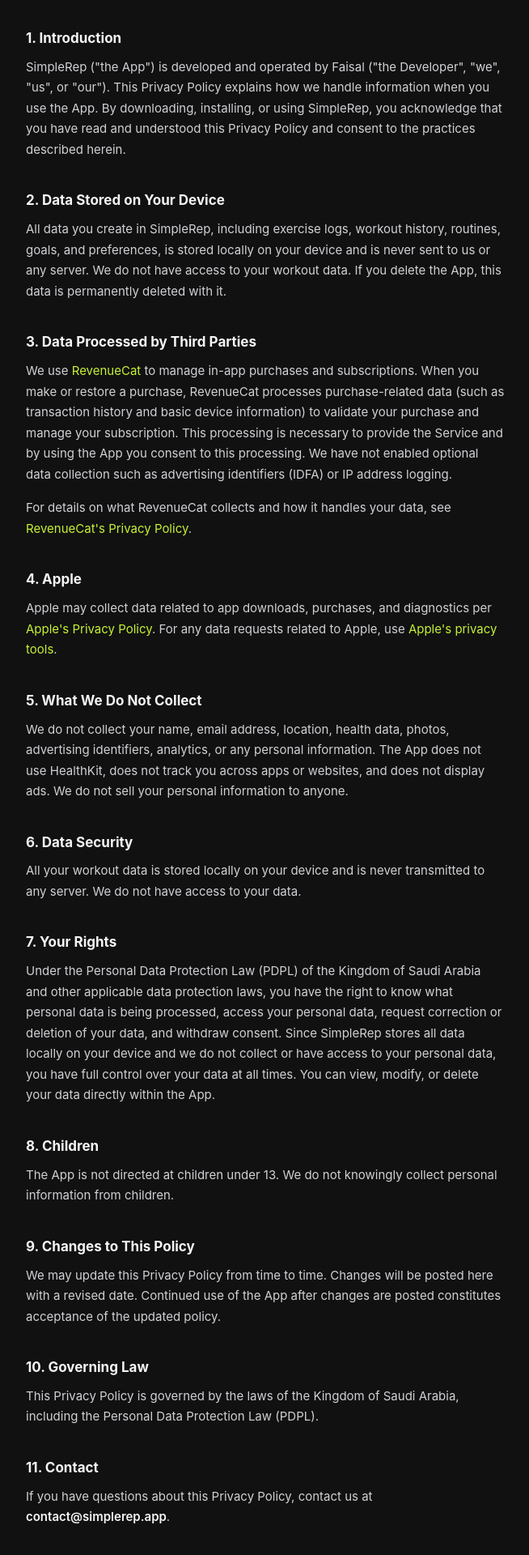
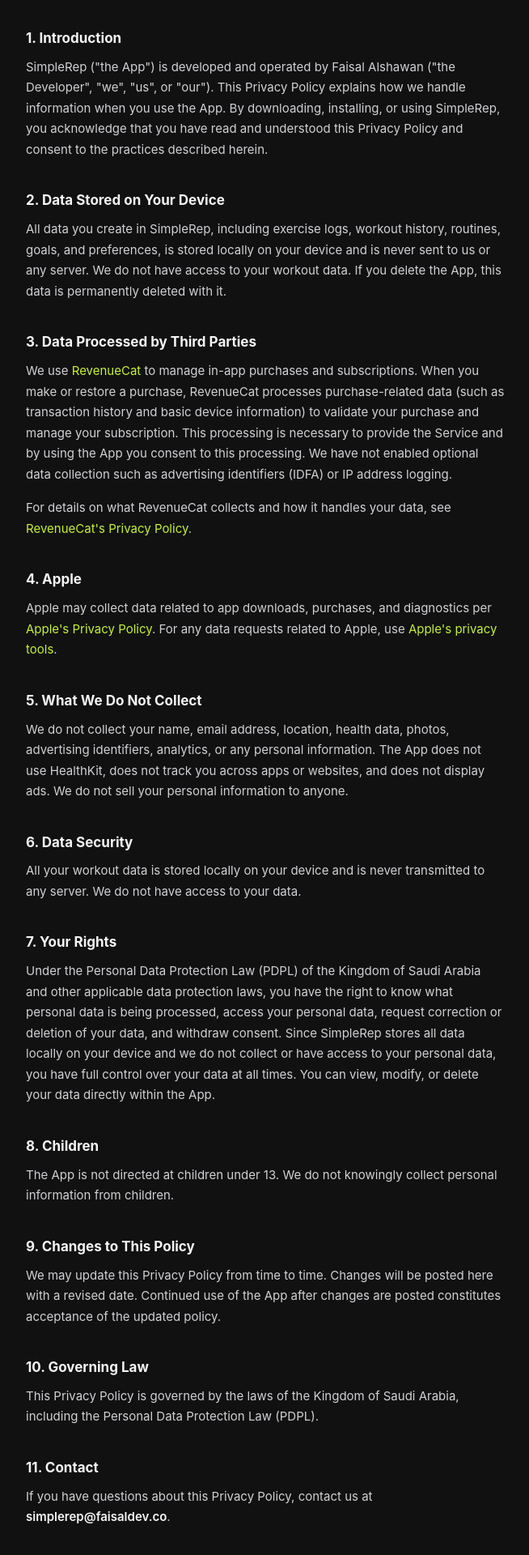
Before and after one commit to F4isalSH/simplerep-privacy, a React (Vite) app: page / in a window 1280 px wide. Shown: the part 198-2118 px from the top of the page at 81% size, without its empty margins (312-966 px from the left). Built offline with nearby package versions, Linux system fonts and the light colour scheme.

Commit message:
chore: updating email and name

```diff
--- a/src/App.tsx
+++ b/src/App.tsx
@@ -29,7 +29,7 @@ function Privacy() {
 
       <h2>1. Introduction</h2>
       <p>
-        SimpleRep ("the App") is developed and operated by Faisal ("the
+        SimpleRep ("the App") is developed and operated by Faisal Alshawan ("the
         Developer", "we", "us", or "our"). This Privacy Policy explains how we
         handle information when you use the App. By downloading, installing, or
         using SimpleRep, you acknowledge that you have read and understood this
@@ -129,7 +129,7 @@ function Privacy() {
       <h2>11. Contact</h2>
       <p>
         If you have questions about this Privacy Policy, contact us at{' '}
-        <strong>contact@simplerep.app</strong>.
+        <strong>simplerep@faisaldev.co</strong>.
       </p>
     </div>
   );
--- a/src/Terms.tsx
+++ b/src/Terms.tsx
@@ -9,7 +9,7 @@ function Terms() {
       <p>
         These Terms of Use ("Terms") govern your use of the SimpleRep mobile
         application ("SimpleRep" or "the Service"). The Service is developed and
-        operated by Faisal ("the Developer", "we", "us", or "our"). By
+        operated by Faisal Alshawan ("the Developer", "we", "us", or "our"). By
         downloading, installing, or using SimpleRep, you agree to be bound by
         these Terms. If you do not agree, do not use the Service.
       </p>
@@ -217,7 +217,7 @@ function Terms() {
       <h2>18. Contact</h2>
       <p>
         If you have any questions about these Terms, contact us at{' '}
-        <strong>contact@simplerep.app</strong>.
+        <strong>simplerep@faisaldev.co</strong>.
       </p>
     </div>
   );
```
